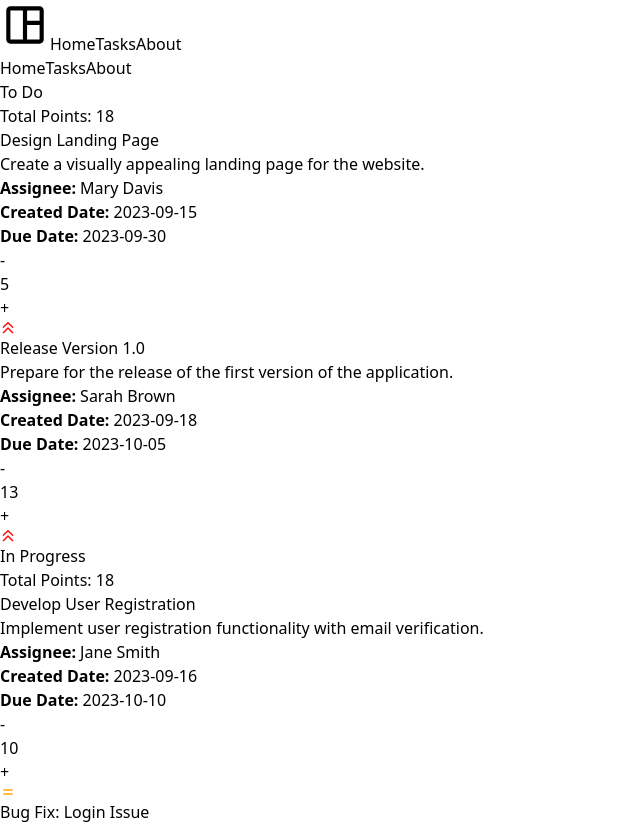
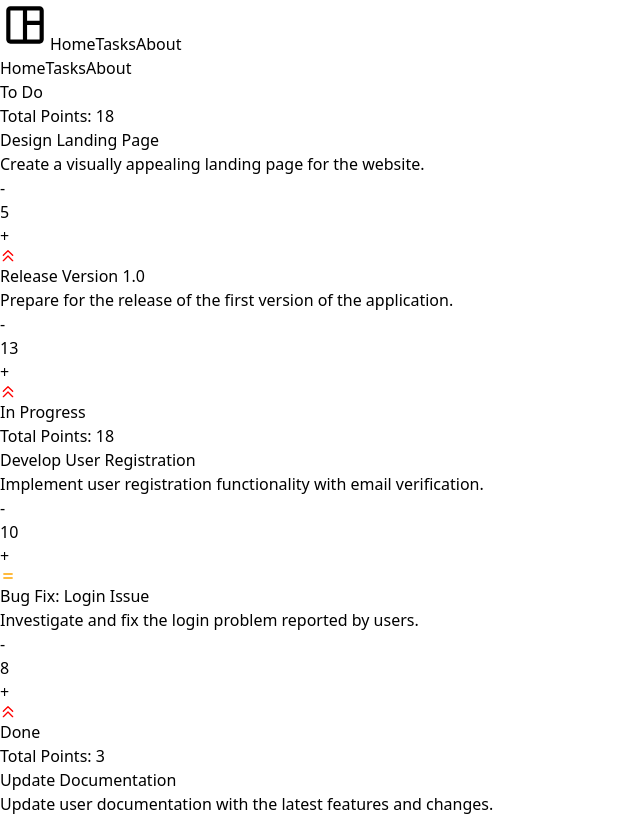
Before and after one commit to jrcopeti/react-kanban-board, a React (Vite) app: page /tasks in a window 1280 px wide. Shown: the top 824 px of the page, without its empty margins (0-640 px from the left). Built offline with nearby package versions, Linux system fonts and the light colour scheme.

Commit message:
fix height in task cards

```diff
--- a/src/components/TaskCard.tsx
+++ b/src/components/TaskCard.tsx
@@ -22,8 +22,11 @@ function TaskCard({ task, updateTask }: TaskCardProps) {
   const { attributes, listeners, setNodeRef, transform, transition } =
     useSortable({ id, disabled: isEditingTitle });
 
+  console.log("transform", transform);
+  console.log("transition", transition);
+
   const style = {
-    transition,
+    transition: transition,
     transform: CSS.Transform.toString(transform),
   };
 
@@ -39,8 +42,6 @@ function TaskCard({ task, updateTask }: TaskCardProps) {
   };
 
   const handleTitleClick = () => {
-    console.log("handleTitleClick");
-    console.log("isEditingTitle", isEditingTitle);
     setIsEditingTitle(true);
   };
 
@@ -63,7 +64,7 @@ function TaskCard({ task, updateTask }: TaskCardProps) {
       {...attributes}
       {...listeners}
       style={style}
-      className="m-2 touch-none rounded-lg border bg-gray-50 px-2 py-0.5"
+      className="m-2 box-border h-[250px] touch-none overflow-auto rounded-lg border bg-gray-50 px-2 py-0.5 shadow-md"
     >
       {isEditingTitle ? (
         <form onSubmit={handleTitleSubmit}>
@@ -78,7 +79,7 @@ function TaskCard({ task, updateTask }: TaskCardProps) {
         </form>
       ) : (
         <section
-          className="py-2 text-3xl font-semibold"
+          className="break-words py-2 text-3xl font-semibold"
           onClick={handleTitleClick}
         >
           <h2>{title}</h2>
@@ -89,7 +90,7 @@ function TaskCard({ task, updateTask }: TaskCardProps) {
         <p>{description}</p>
       </section>
 
-      <section className="flex flex-col gap-1 text-lg">
+      {/* <section className="flex flex-col gap-1 text-lg">
         <p>
           <strong>Assignee:</strong> {assignee}
         </p>
@@ -99,16 +100,12 @@ function TaskCard({ task, updateTask }: TaskCardProps) {
         <p>
           <strong>Due Date:</strong> {dueDate}
         </p>
-      </section>
+      </section> */}
       <section className="flex items-center justify-between px-4 py-2 text-2xl">
         <div className="flex items-center justify-start gap-5">
-          <button  onClick={() => updatePoints("down")}>
-            -
-          </button>
+          <button onClick={() => updatePoints("down")}>-</button>
           <p>{points}</p>
-          <button  onClick={() => updatePoints("up")}>
-            +
-          </button>
+          <button onClick={() => updatePoints("up")}>+</button>
         </div>
         <div>
           {priority === "Low" && <HiOutlineChevronDown color="green" />}
```
